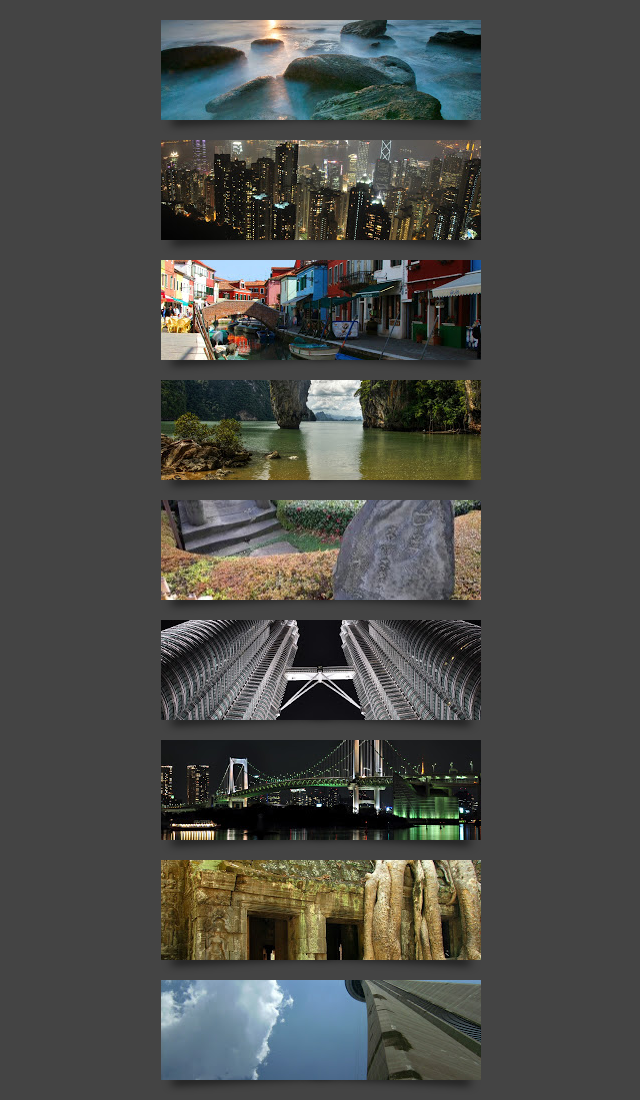
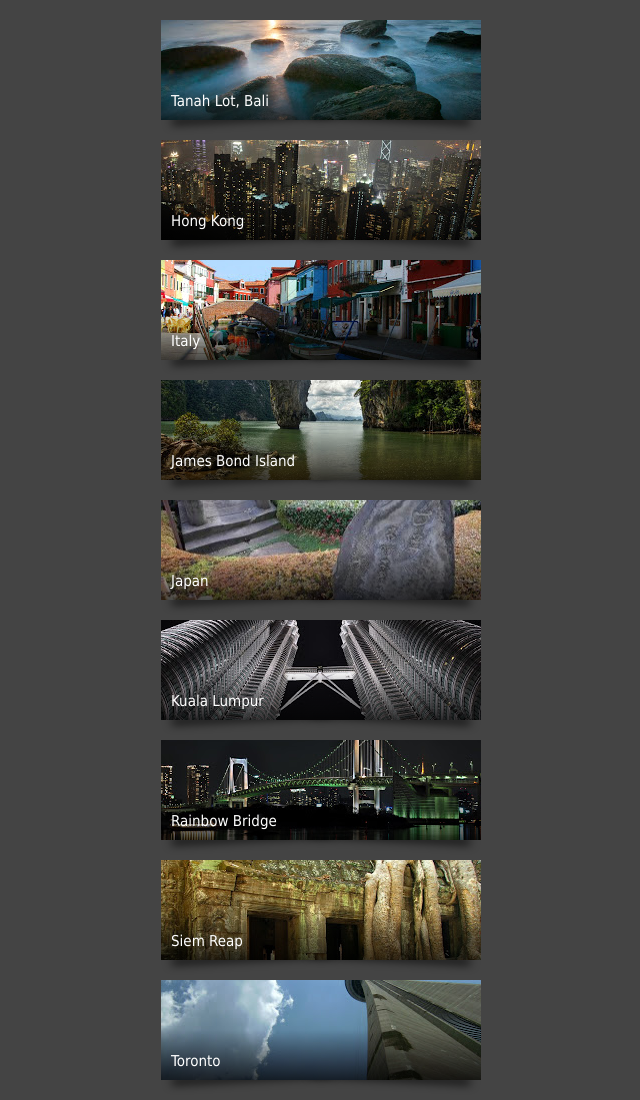
Before and after one commit to stevenocchipinti/css-hacks, a plain HTML site: page index.html in a window 1280 px wide. Shown: the whole page, without its empty margins (319-959 px from the left). Drawn offline with nearby package versions, Linux system fonts and the light colour scheme.

Commit message:
Add a caption in a gradient to each image

```diff
--- a/index.html
+++ b/index.html
@@ -7,15 +7,59 @@
   </head>
   <body>
 
-    <div class="box shadow-effect center-cropped" style="background-image: url('/img/Bali.jpg');"></div>
-    <div class="box shadow-effect center-cropped" style="background-image: url('/img/HongKong.jpg');"></div>
-    <div class="box shadow-effect center-cropped" style="background-image: url('/img/Italy.jpg');"></div>
-    <div class="box shadow-effect center-cropped" style="background-image: url('/img/JamesBondIsland.JPG');"></div>
-    <div class="box shadow-effect center-cropped" style="background-image: url('/img/Japan.jpg');"></div>
-    <div class="box shadow-effect center-cropped" style="background-image: url('/img/KualaLumpur.jpg');"></div>
-    <div class="box shadow-effect center-cropped" style="background-image: url('/img/RainbowBridge.jpg');"></div>
-    <div class="box shadow-effect center-cropped" style="background-image: url('/img/SiemReap.jpg');"></div>
-    <div class="box shadow-effect center-cropped" style="background-image: url('/img/Toronto.jpg');"></div>
+    <div class="box shadow-effect center-cropped" style="background-image: url('/img/Bali.jpg');">
+      <div class="description">
+        <p class="description-content">Tanah Lot, Bali</p>
+      </div>
+    </div>
+
+    <div class="box shadow-effect center-cropped" style="background-image: url('/img/HongKong.jpg');">
+      <div class="description">
+        <p class="description-content">Hong Kong</p>
+      </div>
+    </div>
+
+    <div class="box shadow-effect center-cropped" style="background-image: url('/img/Italy.jpg');">
+      <div class="description">
+        <p class="description-content">Italy</p>
+      </div>
+    </div>
+
+    <div class="box shadow-effect center-cropped" style="background-image: url('/img/JamesBondIsland.JPG');">
+      <div class="description">
+        <p class="description-content">James Bond Island</p>
+      </div>
+    </div>
+
+    <div class="box shadow-effect center-cropped" style="background-image: url('/img/Japan.jpg');">
+      <div class="description">
+        <p class="description-content">Japan</p>
+      </div>
+    </div>
+
+    <div class="box shadow-effect center-cropped" style="background-image: url('/img/KualaLumpur.jpg');">
+      <div class="description">
+        <p class="description-content">Kuala Lumpur</p>
+      </div>
+    </div>
+
+    <div class="box shadow-effect center-cropped" style="background-image: url('/img/RainbowBridge.jpg');">
+      <div class="description">
+        <p class="description-content">Rainbow Bridge</p>
+      </div>
+    </div>
+
+    <div class="box shadow-effect center-cropped" style="background-image: url('/img/SiemReap.jpg');">
+      <div class="description">
+        <p class="description-content">Siem Reap</p>
+      </div>
+    </div>
+
+    <div class="box shadow-effect center-cropped" style="background-image: url('/img/Toronto.jpg');">
+      <div class="description">
+        <p class="description-content">Toronto</p>
+      </div>
+    </div>
 
     <script src="//ajax.googleapis.com/ajax/libs/jquery/1.7.2/jquery.min.js" type="text/javascript"></script>
   </body>
--- a/stylesheet.css
+++ b/stylesheet.css
@@ -57,3 +57,30 @@ body {
   background-position: center center;
   background-repeat: no-repeat;
 }
+
+
+/*==================================================
+ * Caption
+ * ref: http://web.enavu.com/tutorials/making-image-overlay-caption-using-css/
+ * ===============================================*/
+
+div.box {
+  position:relative; /* important(so we can absolutely position the description div */
+}
+div.description{
+  position:absolute; /* absolute position (so we can position it where we want)*/
+  bottom:0px; /* position will be on bottom */
+  left:0px;
+  width:100%;
+  font-family: 'tahoma';
+  font-size:15px;
+  color:white;
+  background: -webkit-linear-gradient( top, rgba( 0, 0, 0, 0 ) 0%, rgba( 0, 0, 0, 1 ) 140% );
+  height: 50px;
+}
+p.description-content{
+  position: absolute;
+  bottom: 0px;
+  padding:10px;
+  margin:0px;
+}
```
